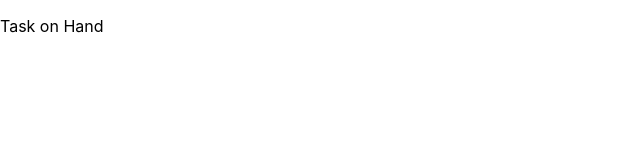
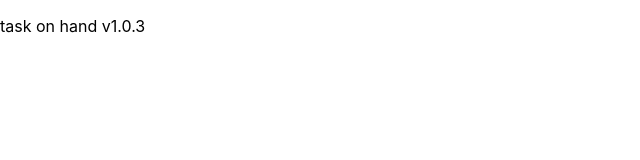
Before and after one commit to Gangsteroflove-arch/demo-react-app-v02, a React (Create React App) app in the folder react-app-v02/: page / in a window 1280 px wide. Shown: the top 160 px of the page, without its empty margins (0-640 px from the left). Built offline with nearby package versions, Linux system fonts and the light colour scheme.

Commit message:
update react demo app 2

```diff
--- a/react-app-v02/src/App.js
+++ b/react-app-v02/src/App.js
@@ -1,7 +1,8 @@
+import Home from "./components/home";
 function App() {
   return (
     <>
-        <p>Task on Hand</p>
+      <Home/>
 
     </>
   );
--- a/react-app-v02/src/components/Home.js
+++ b/react-app-v02/src/components/Home.js
@@ -1,29 +1,8 @@
 function Home() {
-
-    function lnkdemo1(){
-      const msgText = "#App::lnkdemo1"
-
-      console.log(msgText)
-    }
-
-    const lnkdemo2 = () => {
-      const msgText = "#App::lnkdemo2"
-
-      console.log(msgText)
-    }
-
     return (
       <>
-          <p>Demo react app v02</p>
-          <div>
-            <a href="#" onClick={lnkdemo1}>useRef demo 1</a><p></p>
-            <a href="#" onClick={lnkdemo2}>useState demo 1</a><p></p>
-          </div>
-          <div>
-            [displa info 1..]
-          </div>
-          <p>Footer @ 2025</p>
-        </>
+      <p>task on hand v1.0.3</p>
+      </>
     );
   }
 
```
